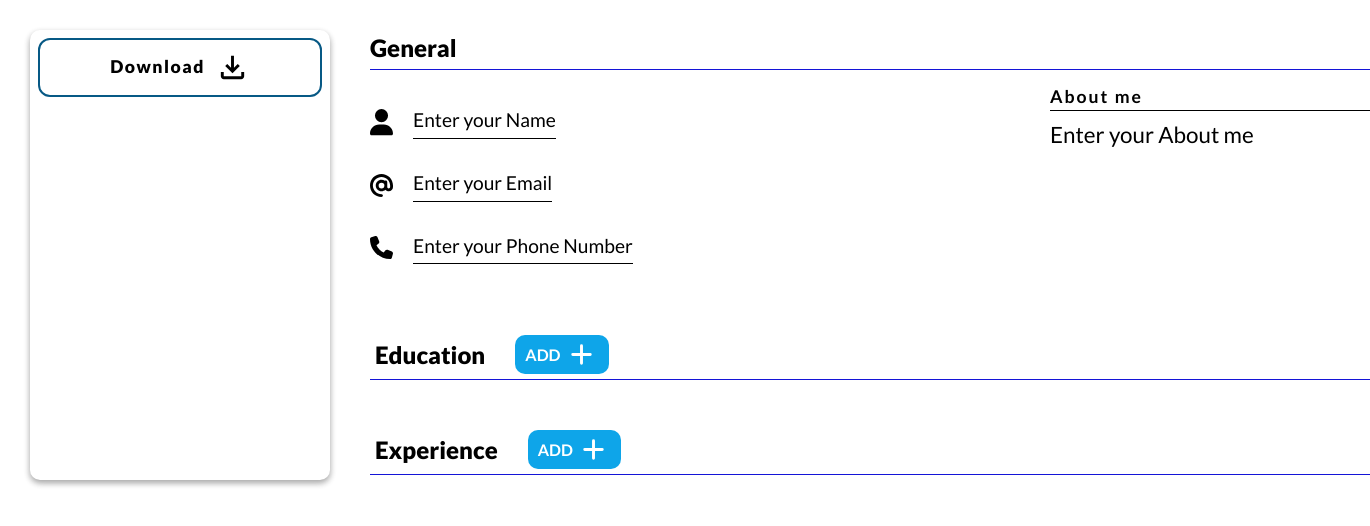
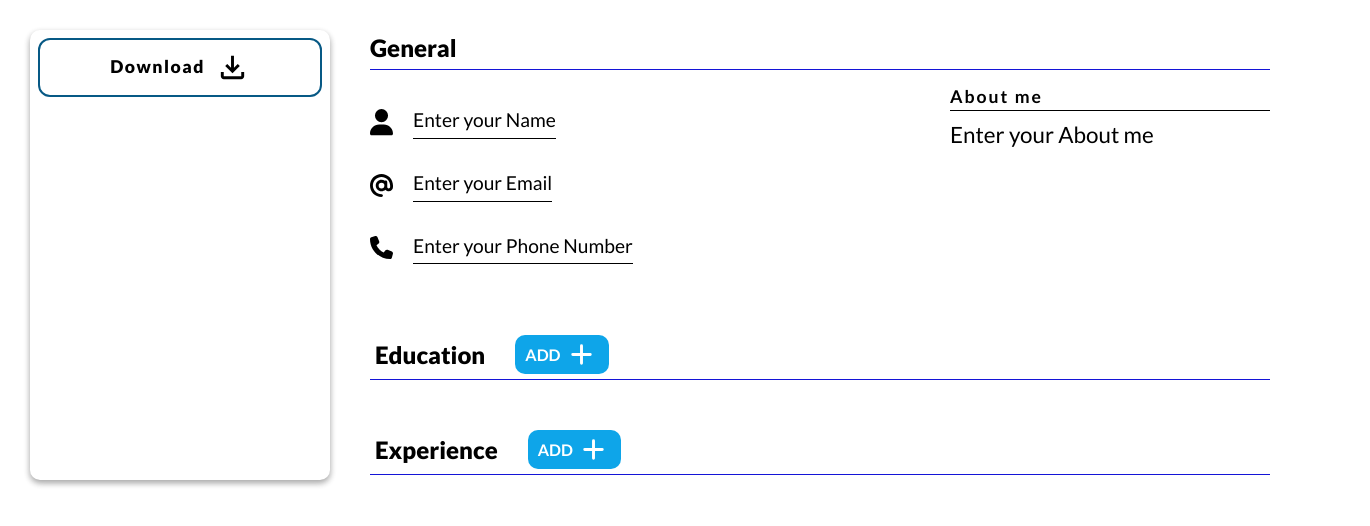
Before and after one commit to ehsan-saf/cv-app, a React (Vite) app: page / in a window 1280 px wide. Shown: the top 526 px of the page, 1370 px wide, since content can reach past the window. Built offline with nearby package versions, Linux system fonts and the light colour scheme.

Commit message:
Add min width to the resume

```diff
--- a/src/styles/index.css
+++ b/src/styles/index.css
@@ -49,7 +49,8 @@ h6 {
 }
 
 .resume-container {
-  width: 1000px;
+  max-width: 1000px;
+  min-width: 900px;
 
   display: flex;
   flex-direction: column;
```
